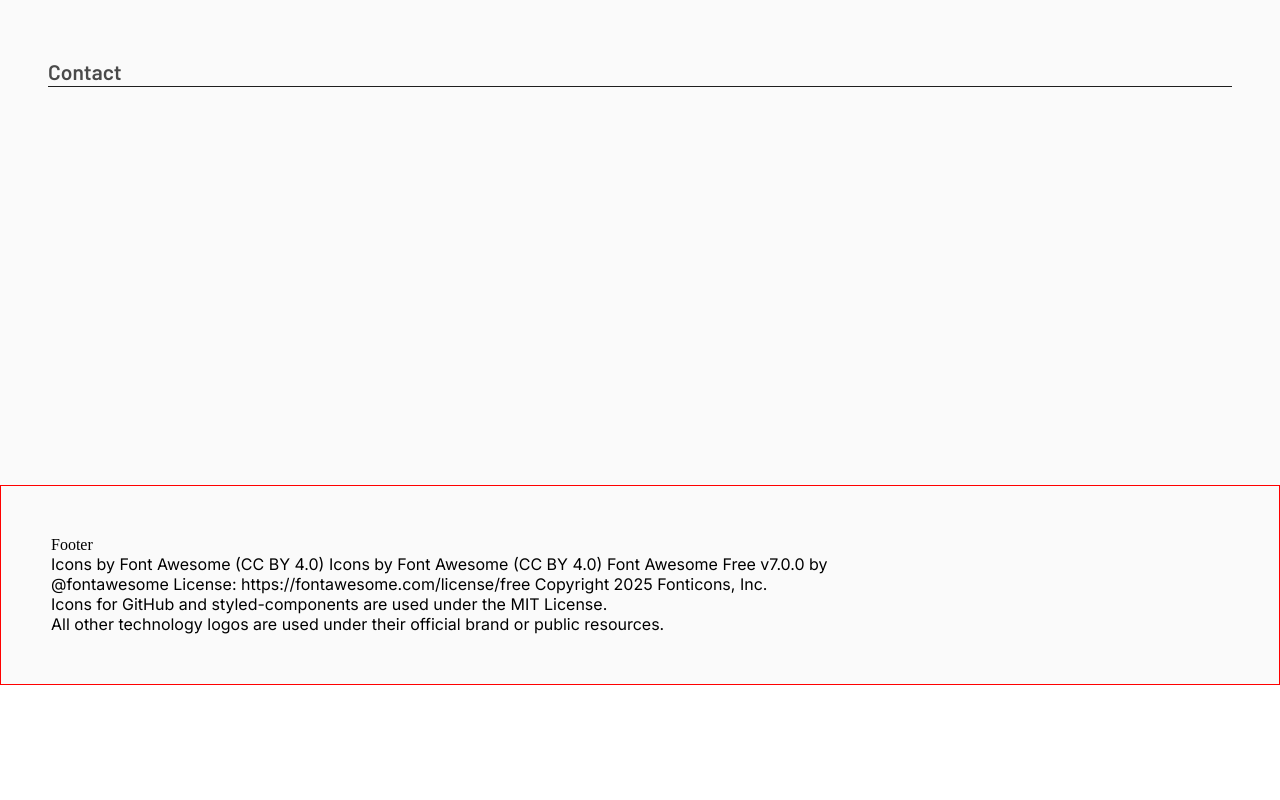
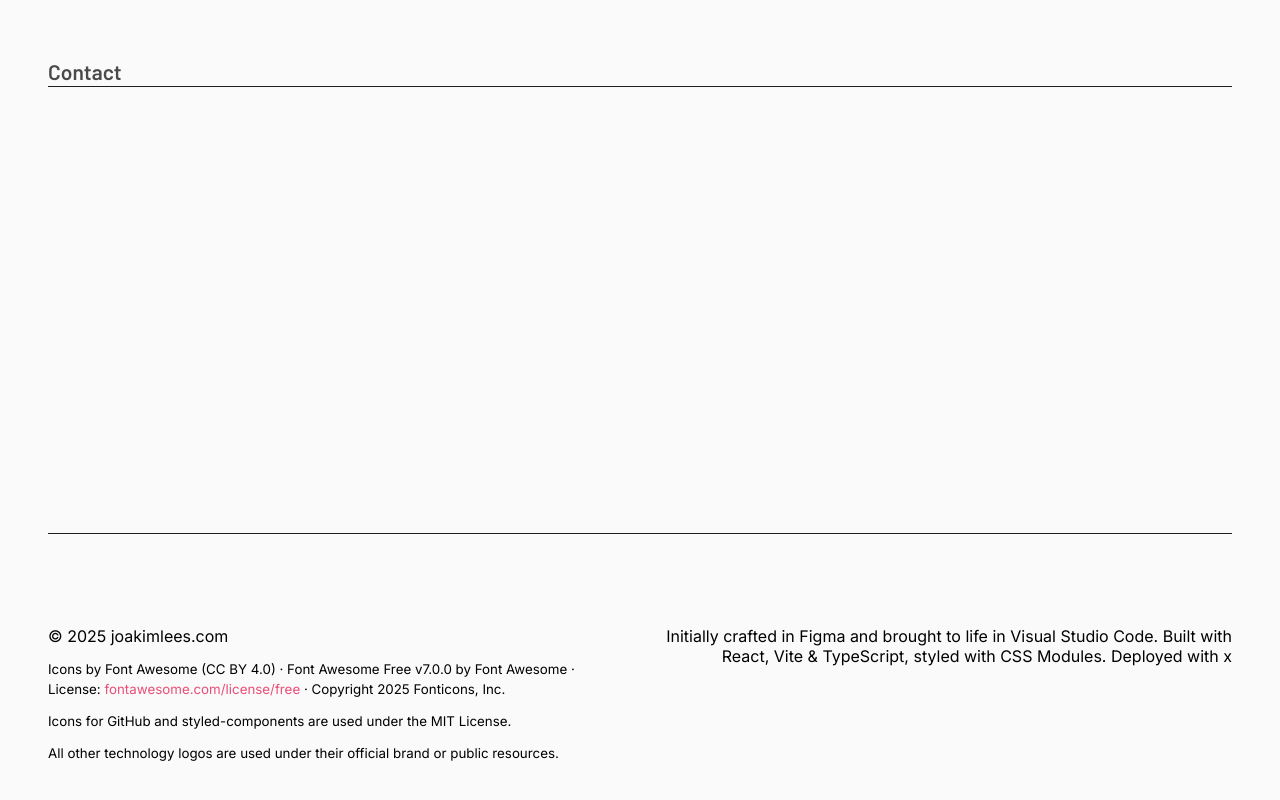
Before and after one commit to joakimlees/portfolio, a React (Vite) app: page / in a window 1280 px wide. Shown: the part 3519-4319 px from the top of the page. Before the commit the page ends 4204 px from the top, so only its background shows below. Built offline with nearby package versions, Linux system fonts and the light colour scheme.

Commit message:
footer design

```diff
--- a/src/components/sections/Footer.tsx
+++ b/src/components/sections/Footer.tsx
@@ -5,18 +5,48 @@
   return (
     <FadeInOnScroll>
       <Styled.Footer>
-        <div>Footer</div>
-        <p>
-          Icons by Font Awesome (CC BY 4.0) Icons by Font Awesome (CC BY 4.0)
-          Font Awesome Free v7.0.0 by @fontawesome License:
-          https://fontawesome.com/license/free Copyright 2025 Fonticons, Inc.
-        </p>
-        <p>
-          Icons for GitHub and styled-components are used under the MIT License.
-          <br />
-          All other technology logos are used under their official brand or
-          public resources.
-        </p>
+        <Styled.CSContainer>
+          <div className="footer-split-container">
+            <div className="footer-left">
+              <p>&copy; 2025 joakimlees.com</p>
+
+              <p>
+                <small>
+                  Icons by Font Awesome (CC BY 4.0) · Font Awesome Free v7.0.0
+                  by Font Awesome · License:{" "}
+                  <a
+                    href="https://fontawesome.com/license/free"
+                    rel="noopener noreferrer"
+                  >
+                    fontawesome.com/license/free
+                  </a>{" "}
+                  · Copyright 2025 Fonticons, Inc.
+                </small>
+              </p>
+
+              <p>
+                <small>
+                  Icons for GitHub and styled-components are used under the MIT
+                  License.
+                </small>
+              </p>
+
+              <p>
+                <small>
+                  All other technology logos are used under their official brand
+                  or public resources.
+                </small>
+              </p>
+            </div>
+            <div className="footer-right">
+              <p>
+                Initially crafted in Figma and brought to life in Visual Studio
+                Code. Built with React, Vite & TypeScript, styled with CSS
+                Modules. Deployed with x
+              </p>
+            </div>
+          </div>
+        </Styled.CSContainer>
       </Styled.Footer>
     </FadeInOnScroll>
   );
--- a/src/components/styles/sections/Footer.Styles.ts
+++ b/src/components/styles/sections/Footer.Styles.ts
@@ -1,6 +1,33 @@
 import styled from "styled-components";
 
 export const Footer = styled.footer`
-  border: 1px solid red;
-  padding: 50px;
+  .footer-split-container {
+    display: flex;
+    border-top: solid;
+    border-width: 1px;
+    border-color: ${({ theme }) => theme.color.primaryDark};
+    padding: 80px 0px;
+    justify-content: space-between;
+    gap: 28px;
+    font-size: font-size: ${({ theme }) => theme.font.size.xxSmall};
+
+    .footer-right {
+      text-align: right;
+
+      span {
+      color: ${({ theme }) => theme.color.accentPink};
+
+      }
+
+
+    }
+
+    p {
+      margin-top: 12px;
+    }
+    a {
+      text-decoration: none;
+      color: ${({ theme }) => theme.color.accentPink};
+    }
+  }
 `;
```
